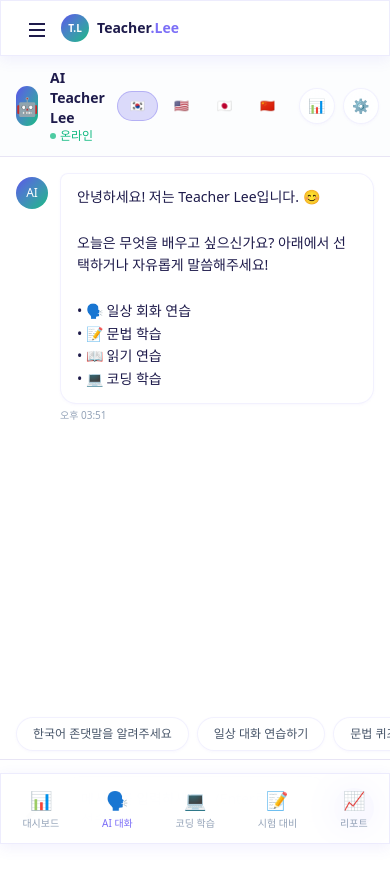
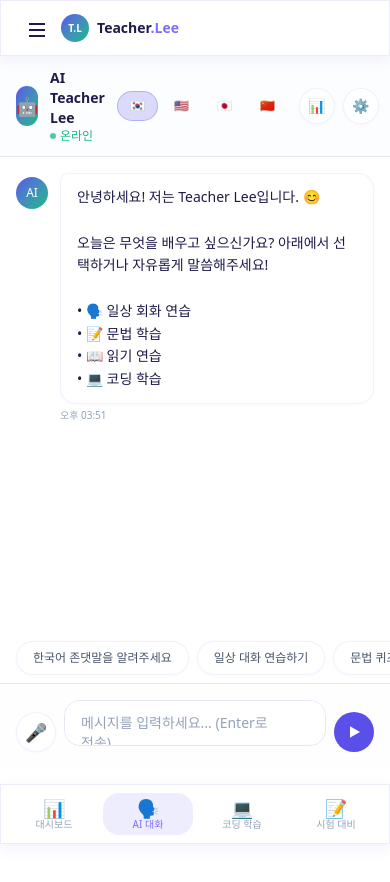
Before and after one commit to dufltptkd01-crypto/TeacherLEE, a Next.js app: page /dashboard/chat in a window 390 px wide. Shown: the top 882 px of the page. After the commit the page ends 844 px from the top, so only its background shows below. Built offline with nearby package versions, Linux system fonts and the light colour scheme.

Commit message:
feat(ui): improve mobile dashboard nav and chat/code viewport layout

```diff
--- a/src/app/dashboard/chat/page.tsx
+++ b/src/app/dashboard/chat/page.tsx
@@ -105,7 +105,7 @@ export default function ChatPage() {
     };
 
     return (
-        <div className="h-screen lg:h-screen flex flex-col relative">
+        <div className="h-[calc(100dvh-56px-76px)] lg:h-screen flex flex-col relative">
             {/* Chat Header */}
             <div className="shrink-0 border-b border-[var(--border)] bg-[var(--bg-secondary)]/50 px-4 lg:px-6 py-3 flex items-center gap-3">
                 <div className="w-10 h-10 rounded-full bg-gradient-to-br from-[var(--primary)] to-[var(--secondary)] flex items-center justify-center text-white text-lg">
@@ -210,7 +210,7 @@ export default function ChatPage() {
             </div>
 
             {/* Input */}
-            <div className="shrink-0 border-t border-[var(--border)] bg-[var(--bg-secondary)]/30 px-4 lg:px-6 py-4 mb-14 lg:mb-0">
+            <div className="shrink-0 border-t border-[var(--border)] bg-[var(--bg-secondary)]/30 px-4 lg:px-6 py-4">
                 <div className="flex gap-2 items-end max-w-4xl mx-auto">
                     <button className="w-10 h-10 rounded-full glass flex items-center justify-center text-lg text-[var(--text-muted)] hover:text-[var(--primary)] transition-colors shrink-0">
                         🎤
--- a/src/app/dashboard/code/page.tsx
+++ b/src/app/dashboard/code/page.tsx
@@ -67,7 +67,7 @@ export default function CodePage() {
     };
 
     return (
-        <div className="h-screen lg:h-screen flex flex-col">
+        <div className="h-[calc(100dvh-56px-76px)] lg:h-screen flex flex-col">
             {/* Top Bar */}
             <div className="shrink-0 border-b border-[var(--border)] bg-[var(--bg-secondary)]/50 px-4 lg:px-6 py-3 flex items-center gap-3">
                 <span className="text-lg">💻</span>
@@ -213,7 +213,7 @@ export default function CodePage() {
                         </button>
                     </div>
 
-                    <div className="flex-1 overflow-y-auto p-4 space-y-3 mb-14 lg:mb-0">
+                    <div className="flex-1 overflow-y-auto p-4 space-y-3">
                         {showReview ? (
                             <>
                                 {codeReviewFeedback.map((f, i) => (
--- a/src/app/dashboard/layout.tsx
+++ b/src/app/dashboard/layout.tsx
@@ -147,23 +147,25 @@ export default function DashboardLayout({
             )}
 
             {/* Main Content */}
-            <main className="flex-1 min-w-0 lg:ml-0 mt-14 lg:mt-0">{children}</main>
+            <main className="flex-1 min-w-0 lg:ml-0 mt-14 lg:mt-0 pb-[76px] lg:pb-0">{children}</main>
 
             {/* Mobile Bottom Nav */}
-            <nav className="lg:hidden fixed bottom-0 left-0 right-0 z-30 glass-strong border-t border-[var(--border)] flex justify-around py-2">
-                {navItems.slice(0, 5).map((item) => (
+            <nav className="lg:hidden fixed bottom-0 left-0 right-0 z-30 glass-strong border-t border-[var(--border)] px-2 py-2 pb-[max(8px,env(safe-area-inset-bottom))]">
+                <div className="grid grid-cols-4 gap-1">
+                    {navItems.slice(0, 4).map((item) => (
                         <Link
                             key={item.href}
                             href={item.href}
-                        className={`flex flex-col items-center gap-0.5 py-1 px-3 rounded-lg text-center ${pathname === item.href
-                                ? "text-[var(--primary-light)]"
+                            className={`flex flex-col items-center gap-0.5 py-1.5 px-2 rounded-lg text-center ${pathname === item.href
+                                    ? "text-[var(--primary-light)] bg-[var(--primary)]/10"
                                     : "text-[var(--text-muted)]"
                                 }`}
                         >
-                        <span className="text-lg">{item.icon}</span>
-                        <span className="text-[10px] font-medium">{item.label}</span>
+                            <span className="text-lg leading-none">{item.icon}</span>
+                            <span className="text-[10px] font-medium leading-none">{item.label}</span>
                         </Link>
                     ))}
+                </div>
             </nav>
         </div>
     );
```
Lines whose indentation alone changed are shown as unchanged.
